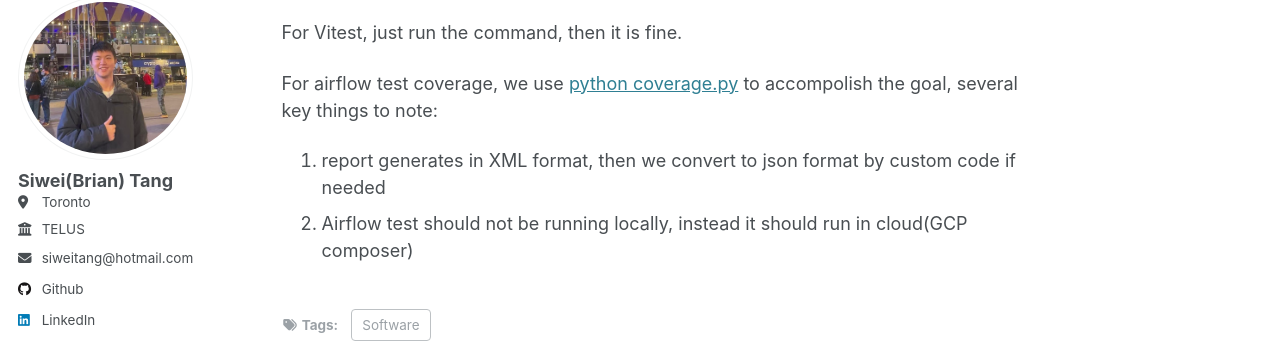
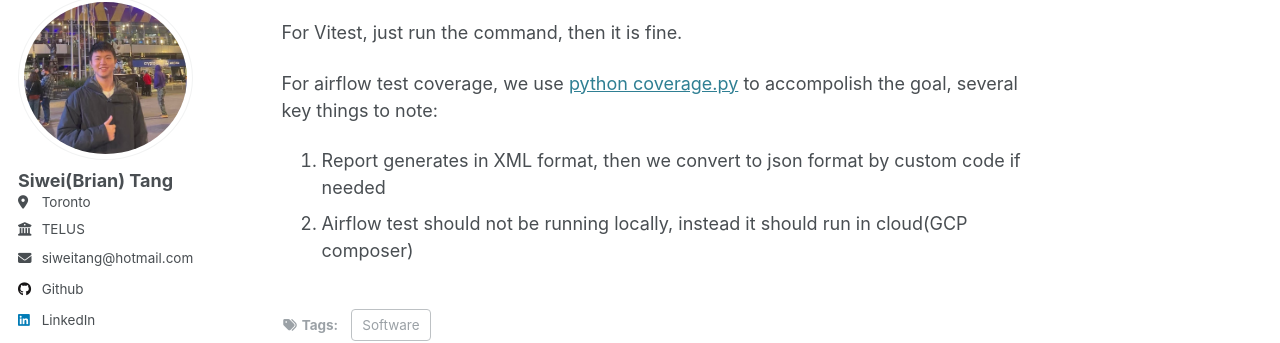
Before and after one commit to tangsiwei0831/tangsiwei0831.github.io, a Jekyll site: the page built from _posts/2025-08-09-test-coverage.md, in a window 1280 px wide and 900 px high, scrolled down 685 px. Shown: the part 110-453 px from the top of the window. Built offline with Jekyll 4.4.1, drawn with Linux system fonts in a browser that asks for light colours.

Commit message:
add work content-3

```diff
--- a/_posts/2025-08-09-test-coverage.md
+++ b/_posts/2025-08-09-test-coverage.md
@@ -32,5 +32,5 @@ For Vitest, just run the command, then it is fine.
 
 
 For airflow test coverage, we use [python coverage.py](https://coverage.readthedocs.io/en/7.8.2/) to accompolish the goal, several key things to note:
-1. report generates in XML format, then we convert to json format by custom code if needed
+1. Report generates in XML format, then we convert to json format by custom code if needed
 2. Airflow test should not be running locally, instead it should run in cloud(GCP composer)
```
